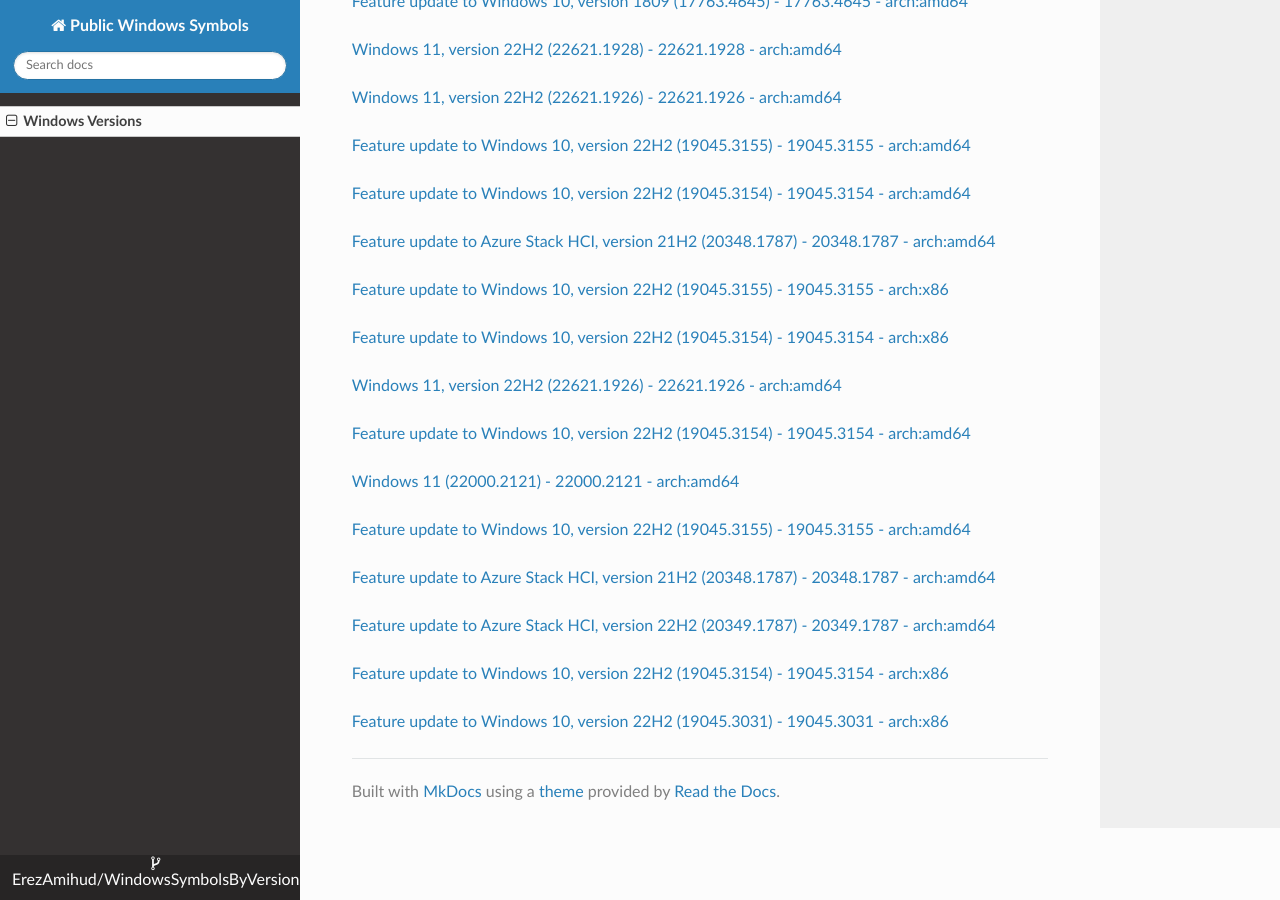
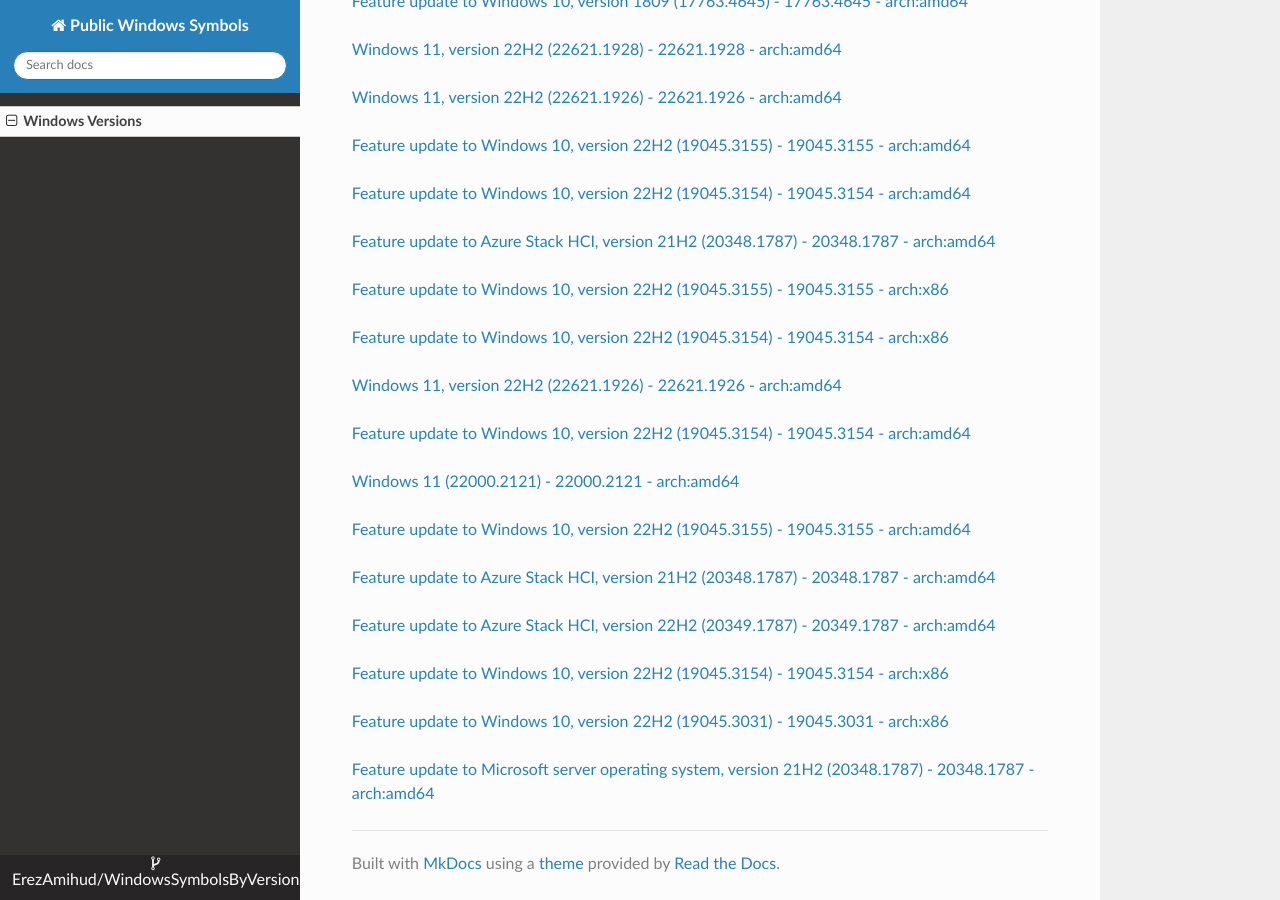
Before and after one commit to ErezAmihud/WindowsSymbolsByVersion, an MkDocs documentation site: the page built from docs/index.md, in a window 1280 px wide and 900 px high, scrolled down 29237 px. Built offline with MkDocs 1.6.1, drawn with Linux system fonts in a browser that asks for light colours; nearby versions of some CDN libraries.

Commit message:
Automated commit, add manifest for 7dbe8262-895a-46e8-8347-8eb3af6cd911

```diff
--- a/docs/index.md
+++ b/docs/index.md
@@ -1675,3 +1675,6 @@
 
 
 [Feature update to Windows 10, version 22H2 (19045.3031) - 19045.3031 - arch:x86](https://github.com/ErezAmihud/WindowsSymbolsByVersion/blob/main/manifests/400d7cc4-345e-4447-9f75-9a7566acb352.manifest)
+
+
+[Feature update to Microsoft server operating system, version 21H2 (20348.1787) - 20348.1787 - arch:amd64](https://github.com/ErezAmihud/WindowsSymbolsByVersion/blob/main/manifests/7dbe8262-895a-46e8-8347-8eb3af6cd911.manifest)
```
Also changed, not shown: process_builds.json (+1 -1 lines), 1 other file.
